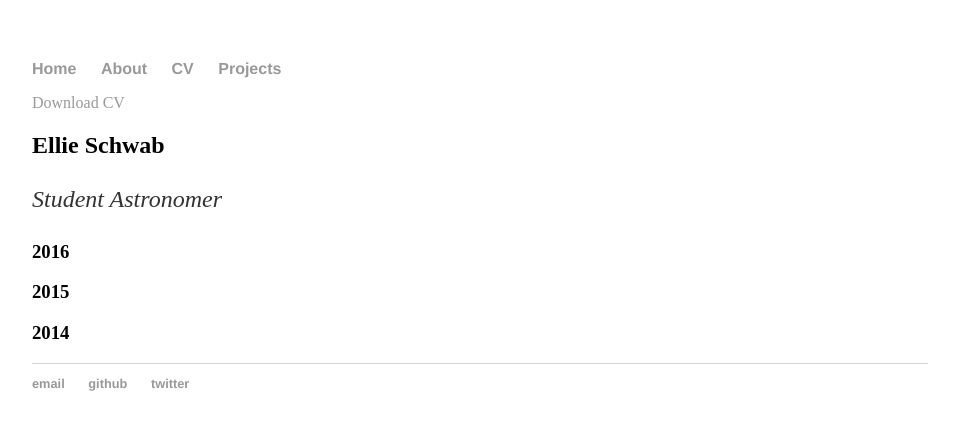
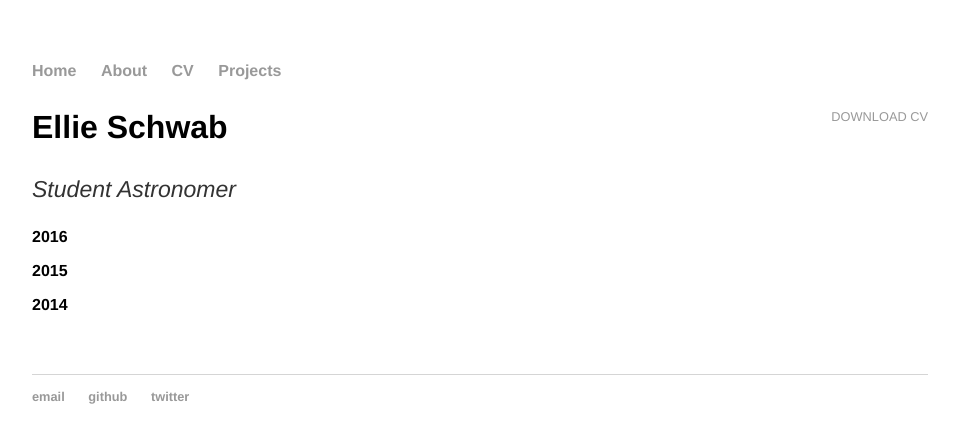
Before and after one commit to elliesch/elliesch.github.io, a Jekyll site: the page built from cv/index.html, in a window 1280 px wide. Shown: the top 443 px of the page, without its empty margins (160-1119 px from the left). Built offline with Jekyll 4.4.1, drawn with Linux system fonts in a browser that asks for light colours.

Commit message:
Update main.css

```diff
--- a/css/main.css
+++ b/css/main.css
@@ -1,43 +1,27 @@
-body {
-    margin: 60px auto;
-    width: 70%;
-}
-nav ul, footer ul {
-    font-family:'Helvetica', 'Arial', 'Sans-Serif';
-    padding: 0px;
-    list-style: none;
-    font-weight: bold;
-}
-nav ul li, footer ul li {
-    display: inline;
-    margin-right: 20px;
-}
-a {
-    text-decoration: none;
-    color: #999;
-}
-a:hover {
-    text-decoration: underline;
-}
-h1 {
-    font-size: 3em;
-    font-family:'Helvetica', 'Arial', 'Sans-Serif';
-}
-p {
-    font-size: 1.5em;
-    line-height: 1.4em;
-    color: #333;
-}
-footer {
-    border-top: 1px solid #d5d5d5;
-    font-size: .8em;
-}
+body { margin: 60px auto; width: 70%; }
 
-ul.posts {
-    margin: 20px auto 40px;
-    font-size: 1.5em;
-}
+a { text-decoration: none; color: #999; }
+a:hover { text-decoration: underline; }
 
-ul.posts li {
-    list-style: none;
-}
+p, ul { font-size: 1.5em; line-height: 1.4em; color: #333; }
+
+h1, h2, h3, h4 { font-family: 'Helvetica', 'Arial', 'Sans-Serif'; }
+h1 { font-size: 3em;  }
+h2 { font-size: 2.7em; }
+h3 { font-size: 2.3em; }
+h4 { font-size: 1.9em; }
+
+nav ul, footer ul { font-size: 1em; font-family: 'Helvetica', 'Arial', 'Sans-Serif'; padding: 0px; list-style: none; font-weight: bold; }
+nav ul li, footer ul li { display: inline; margin-right: 20px; }
+
+footer { border-top: 1px solid #d5d5d5; font-size: .8em; }
+
+
+/* CV */
+.cv { margin: 0px 0px 60px; }
+.cv h1 { font-size: 3em; }
+.cv h2 { font-size: 2em; }
+.cv h3 { font-size: 1em; }
+.cv address, .cv .download { font-family: 'Helvetica', 'Arial', 'Sans-Serif'; }
+.cv address, .cv p { font-size: 1.2em; }
+.cv .download { float: right; font-size: .8em; text-transform: uppercase; }
```
